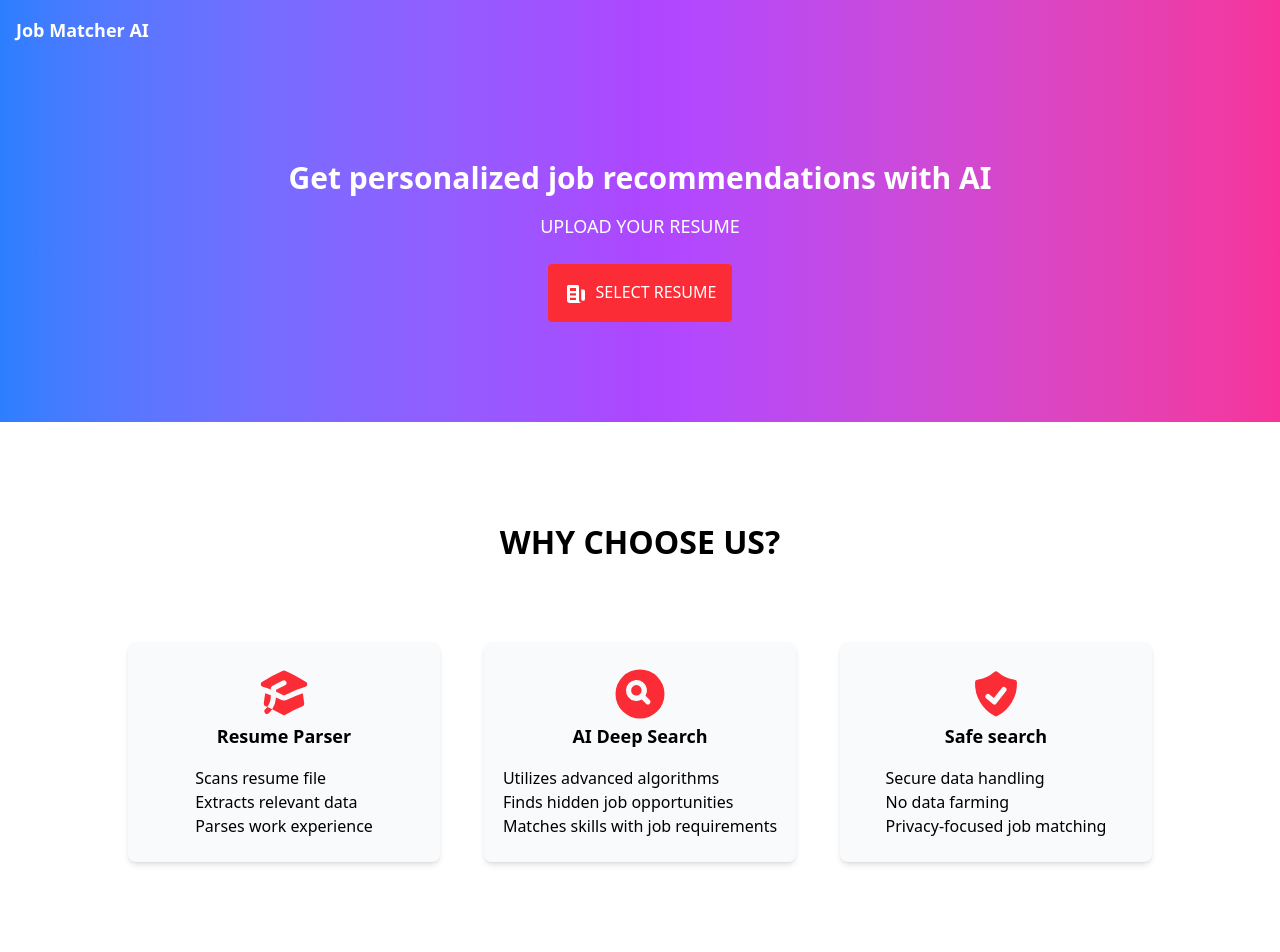
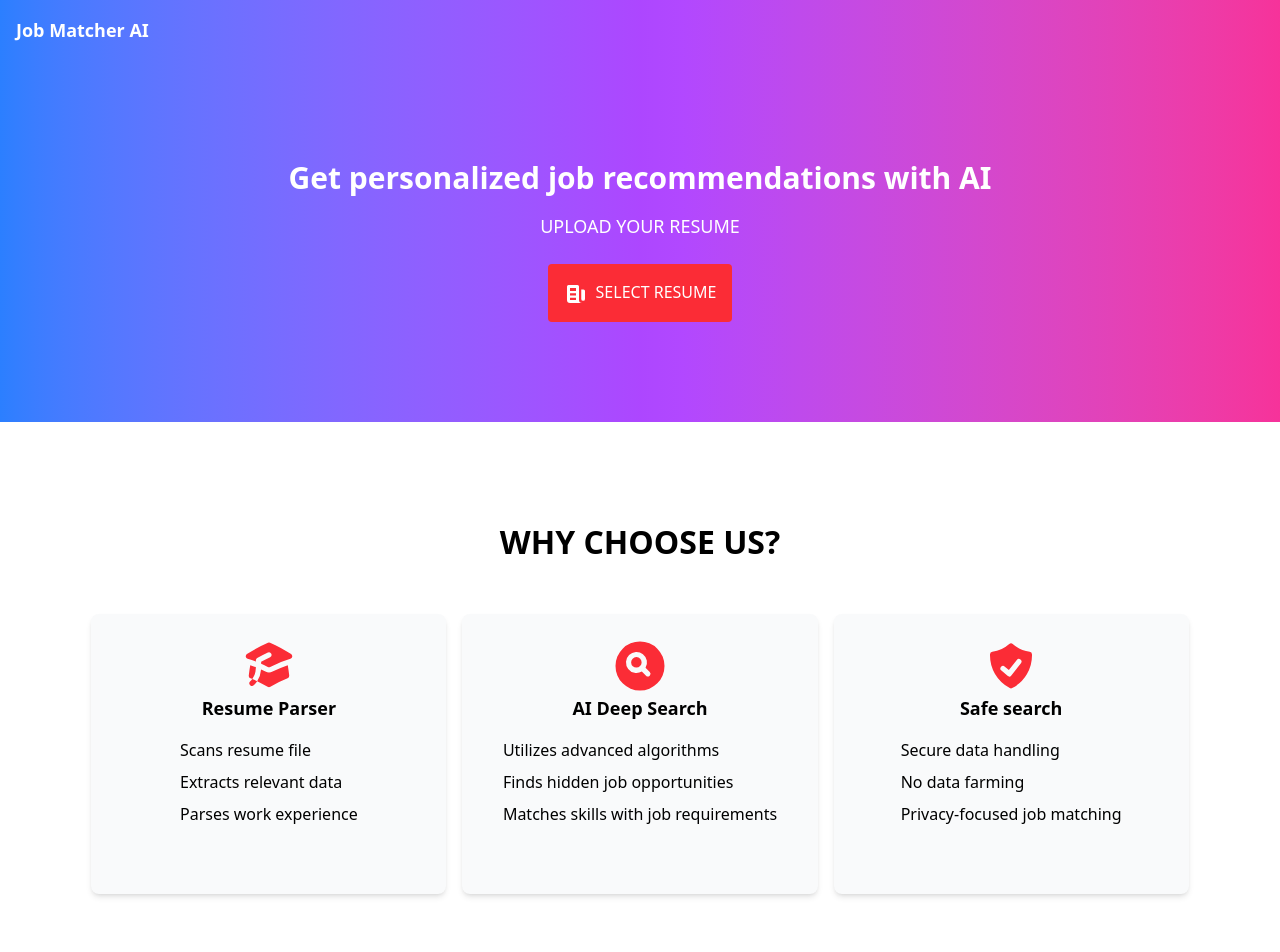
Before and after one commit to eeneg/jobMatcher-front-end, a React (Vite) app: page / in a window 1280 px wide. Shown: the top 952 px of the page. Built offline with nearby package versions, Linux system fonts and the light colour scheme.

Commit message:
spacing fix

```diff
--- a/src/App.jsx
+++ b/src/App.jsx
@@ -13,6 +13,8 @@ function App() {
       <header className='flex p-4 bg-gradient-to-r from-blue-500 via-purple-500 to-pink-500 text-white font-bold text-lg'>
         Job Matcher AI
       </header>
+
+
       <div className='flex flex-col min-h-screen'>
         <div className='flex items-center py-16 px-4 justify-center bg-gradient-to-r from-blue-500 via-purple-500 to-pink-500'>
           <div className='flex flex-col items-center py-9'>
@@ -30,38 +32,51 @@ function App() {
             </button>
           </div>
         </div>
-        <div className='flex items-center justify-center flex-row flex-wrap gap-11 py-16 px-4 '>
+
+
+        <div className='flex max-w-7xl mx-auto'>
+          <div className='flex items-stretch justify-center flex-row flex-wrap py-16 gap-4 px-4'>
               <div className='basis-full text-center py-8 font-bold text-[2rem]'>
               WHY CHOOSE US?
             </div>
-          <div className='basis-full sm:basis-1/4 py-6 flex flex-col items-center bg-gray-50 rounded-lg shadow-md'>
+            <div className='basis-full sm:basis-1/4 sm:flex-1 py-6 px-4 bg-gray-50 rounded-lg shadow-md min-h-[280px] flex flex-col'>
+              <div className='flex flex-col items-center flex-1'>
                 <AcademicCapIcon className='h-14 w-14 text-red-500' />
                 <span className='font-bold text-lg'>Resume Parser</span>
-            <ul className='mt-4'>
+                <ul className='mt-4 flex-1 space-y-2'>
                   <li>Scans resume file</li>
                   <li>Extracts relevant data</li>
                   <li>Parses work experience</li>
                 </ul>
               </div>
-          <div className='basis-full sm:basis-1/4 py-6 flex flex-col items-center bg-gray-50 rounded-lg shadow-md'>
+            </div>
+            <div className='basis-full sm:basis-1/4 sm:flex-1 py-6 px-4 bg-gray-50 rounded-lg shadow-md min-h-[280px] flex flex-col'>
+              <div className='flex flex-col items-center flex-1'>
                 <MagnifyingGlassCircleIcon className='h-14 w-14 text-red-500' />
                 <span className='font-bold text-lg'>AI Deep Search</span>
-            <ul className='mt-4'>
+                <ul className='mt-4 flex-1 space-y-2'>
                   <li>Utilizes advanced algorithms</li>
                   <li>Finds hidden job opportunities</li>
                   <li>Matches skills with job requirements</li>
                 </ul>
               </div>
-          <div className='basis-full sm:basis-1/4 py-6 flex flex-col items-center bg-gray-50 rounded-lg shadow-md'>
+            </div>
+            <div className='basis-full sm:basis-1/4 sm:flex-1 py-6 px-4 bg-gray-50 rounded-lg shadow-md min-h-[280px] flex flex-col'>
+              <div className='flex flex-col items-center flex-1'>
                 <ShieldCheckIcon className='h-14 w-14 text-red-500' />
                 <span className='font-bold text-lg'>Safe search</span>
-            <ul className='mt-4'>
+                <ul className='mt-4 flex-1 space-y-2'>
                   <li>Secure data handling</li>
                   <li>No data farming</li>
                   <li>Privacy-focused job matching</li>
                 </ul>
               </div>
             </div>
+          </div>
+        </div>
+
+
+        <div className="flex max-w-7xl mx-auto">
           <div className="flex flex-row flex-wrap py-16 px-4">
             <div className="flex items-center justify-center py-4 sm:py-16 px-4 basis-full sm:basis-1/2">
               <img src={howTo} className="h-[15rem] sm:h-[20rem]" alt="How to use Job Matcher AI" />
@@ -81,6 +96,9 @@ function App() {
             </div>
           </div>
         </div>
+
+      </div>
+
       <footer className="px-4 py-6 bg-gray-200">
         <div className='flex sm:flex-row flex-col gap-4'>
           <div>Privacy Notice</div>
```
Lines whose indentation alone changed are shown as unchanged.
